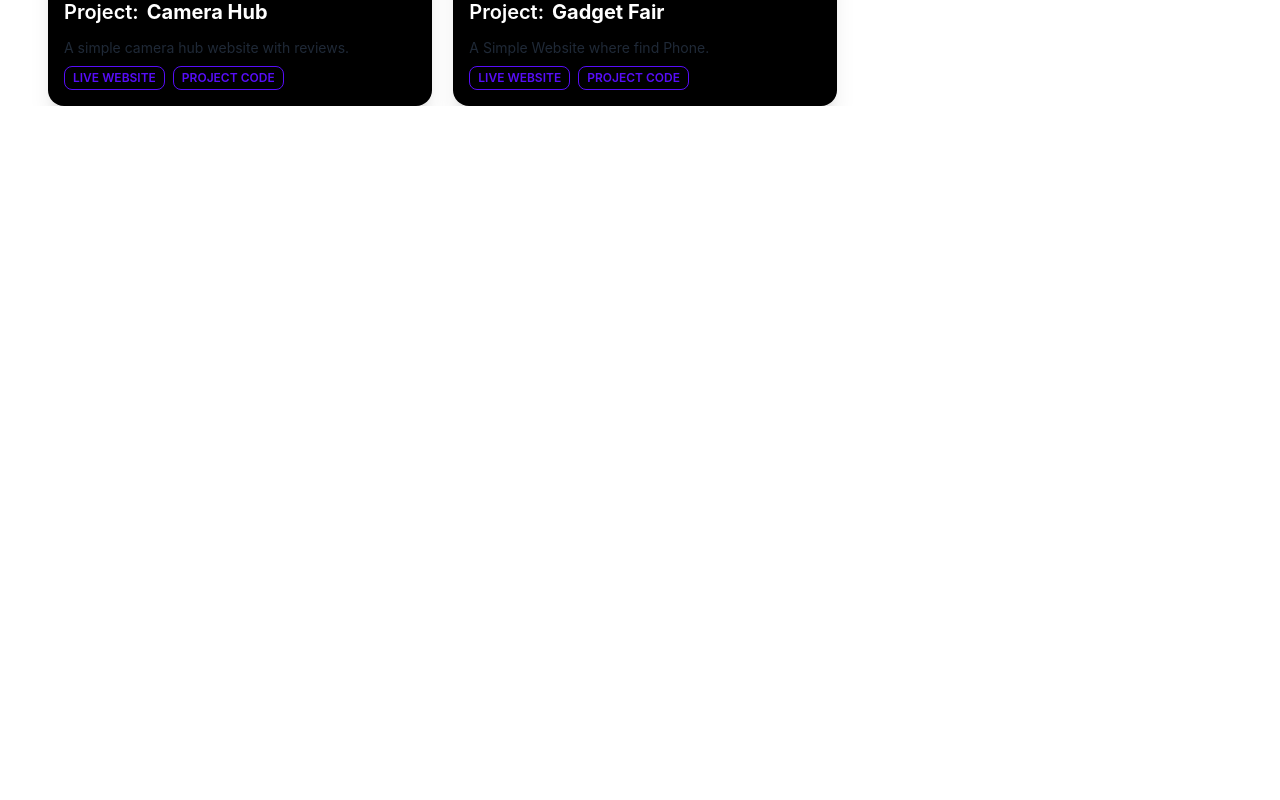
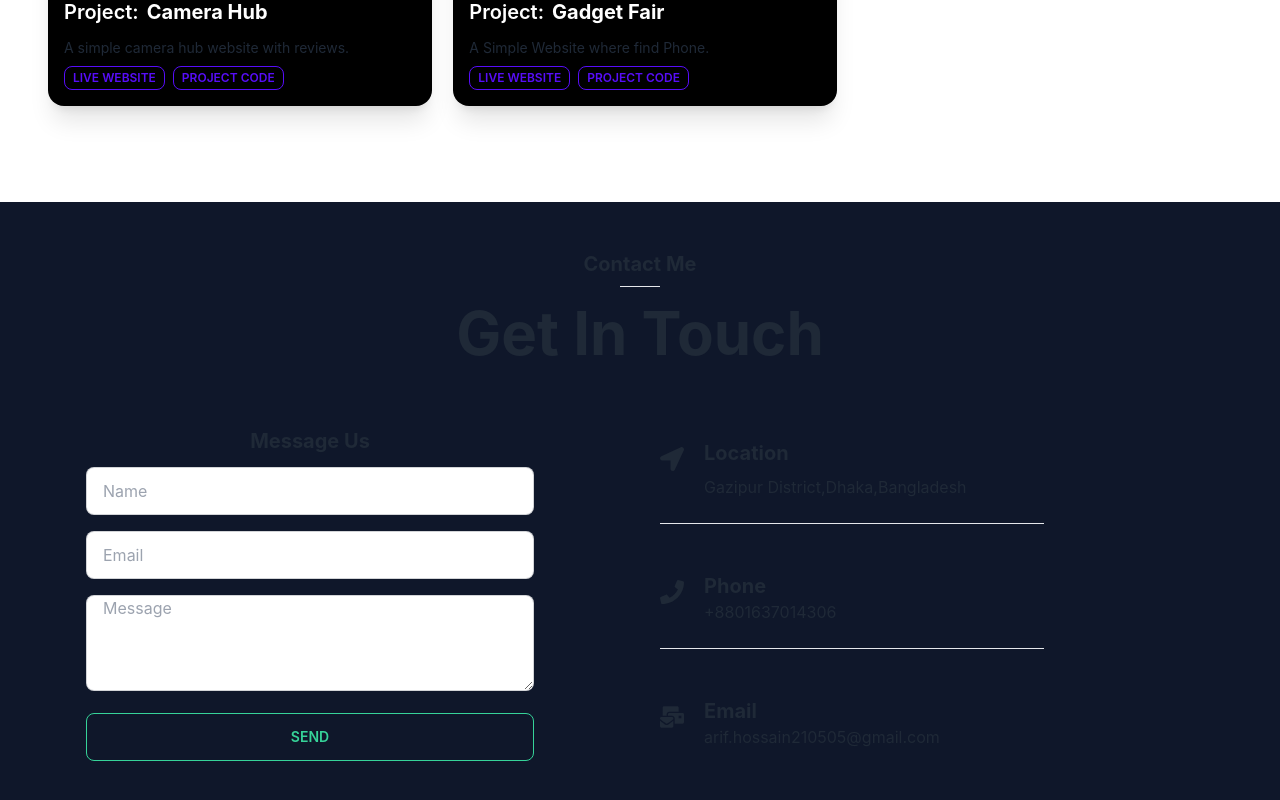
Before and after one commit to arifraj9911/developer-portfolio-arif, a React (Create React App) app: page / in a window 1280 px wide. Shown: the part 3132-3932 px from the top of the page. Before the commit the page ends 3238 px from the top, so only its background shows below. Built offline with nearby package versions, Linux system fonts and the light colour scheme.

Commit message:
email send functionality added

```diff
--- a/package.json
+++ b/package.json
@@ -3,6 +3,7 @@
   "version": "0.1.0",
   "private": true,
   "dependencies": {
+    "@emailjs/browser": "^3.6.2",
     "@fortawesome/fontawesome-svg-core": "^6.1.1",
     "@fortawesome/free-regular-svg-icons": "^6.1.1",
     "@fortawesome/free-solid-svg-icons": "^6.1.1",
@@ -16,6 +17,7 @@
     "react-icons": "^4.4.0",
     "react-router-dom": "^6.3.0",
     "react-scripts": "5.0.1",
+    "react-toastify": "^9.0.4",
     "web-vitals": "^2.1.4"
   },
   "scripts": {
--- a/src/App.js
+++ b/src/App.js
@@ -1,12 +1,14 @@
 import './App.css';
 import Home from './components/Home';
 import Navbar from './components/Navbar';
+import { ToastContainer } from 'react-toastify';
 
 function App() {
   return (
     <div className="App">
      <Navbar></Navbar>
      <Home></Home>
+     <ToastContainer></ToastContainer>
     </div>
   );
 }
--- /dev/null
+++ b/src/components/Contact.js
@@ -0,0 +1,108 @@
+import React, { useRef } from "react";
+import { FaLocationArrow } from "react-icons/fa";
+import { FaPhone } from "react-icons/fa";
+import { FaMailBulk } from "react-icons/fa";
+import emailjs from "@emailjs/browser";
+import { toast } from 'react-toastify';
+
+const Contact = () => {
+  const form = useRef();
+
+  const handleForm = (event) => {
+    event.preventDefault();
+
+    emailjs
+      .sendForm(
+        "service_puyhirh",
+        "template_0wcejui",
+        form.current,
+        "3ujmuTjQcS-MztoI4"
+      )
+      .then(
+        (result) => {
+          if(result.text === "OK"){
+            toast.success('Thanks for messaging us.Your message will be recorded.');
+          }
+        },
+        (error) => {
+          toast.error(error.text);
+        }
+      );
+    event.target.reset();
+  };
+  return (
+    <div className="mt-24 bg-slate-900 py-12">
+      <h2 className="text-xl font-bold">Contact Me</h2>
+      <hr className="w-10 mt-2 mb-4 mx-auto" />
+      <h2 className="text-4xl lg:text-6xl font-bold mb-16">Get In Touch</h2>
+      <div className="grid grid-cols-1 lg:grid-cols-2 gap-10 items-center">
+        <div>
+          <h2 className="text-xl font-bold mb-3">Message Us</h2>
+          <form ref={form} onSubmit={handleForm}>
+            <input
+              type="text"
+              name="name"
+              placeholder="Name"
+              class="input input-bordered w-full max-w-md mb-4"
+            />
+            <br />
+            <input
+              type="email"
+              name="email"
+              placeholder="Email"
+              class="input input-bordered w-full max-w-md mb-4"
+            />{" "}
+            <br />
+            <textarea
+              type="text"
+              name="message"
+              placeholder="Message"
+              class="input input-bordered w-full h-24 max-w-md mb-4"
+            />
+            <br />
+            <input
+              className="btn btn-outline btn-success w-full max-w-md"
+              type="submit"
+              value="Send"
+            />
+          </form>
+        </div>
+        <div>
+          <div className="flex ">
+            <div className="mr-5 mt-2">
+              <FaLocationArrow className="text-2xl"></FaLocationArrow>
+            </div>
+            <div className="text-left">
+              <p className="font-bold text-xl mb-2">Location</p>
+              <p>Gazipur District,Dhaka,Bangladesh</p>
+            </div>
+          </div>
+          <hr className="mb-12 mt-6 w-96" />
+
+          <div className="flex ">
+            <div className="mr-5 mt-2">
+              <FaPhone className="text-2xl"></FaPhone>
+            </div>
+            <div className="text-left">
+              <p className="font-bold text-xl">Phone</p>
+              <p>+8801637014306</p>
+            </div>
+          </div>
+          <hr className="mb-12 mt-6 w-96" />
+
+          <div className="flex ">
+            <div className="mr-5 mt-2">
+              <FaMailBulk className="text-2xl"></FaMailBulk>
+            </div>
+            <div className="text-left">
+              <p className="font-bold text-xl">Email</p>
+              <p>arif.hossain210505@gmail.com</p>
+            </div>
+          </div>
+        </div>
+      </div>
+    </div>
+  );
+};
+
+export default Contact;
--- a/src/components/Home.js
+++ b/src/components/Home.js
@@ -5,6 +5,7 @@ import { FaLinkedin } from 'react-icons/fa';
 import { FaGithub } from 'react-icons/fa';
 import Skill from "./Skill";
 import Portfolio from "./Portfolio";
+import Contact from "./Contact";
 
 const Home = () => {
   return (
@@ -42,6 +43,7 @@ const Home = () => {
       <About></About>
       <Skill></Skill>
       <Portfolio></Portfolio>
+      <Contact></Contact>
     </div>
   );
 };
--- a/src/index.css
+++ b/src/index.css
@@ -1,6 +1,7 @@
 @tailwind base;
 @tailwind components;
 @tailwind utilities;
+
 
 body {
   margin: 0;
--- a/src/index.js
+++ b/src/index.js
@@ -3,6 +3,7 @@ import ReactDOM from 'react-dom/client';
 import './index.css';
 import App from './App';
 import reportWebVitals from './reportWebVitals';
+import 'react-toastify/dist/ReactToastify.css';
 
 const root = ReactDOM.createRoot(document.getElementById('root'));
 root.render(
```
Also changed, not shown: 1 other file (tests, documents, lock files or other folders).
